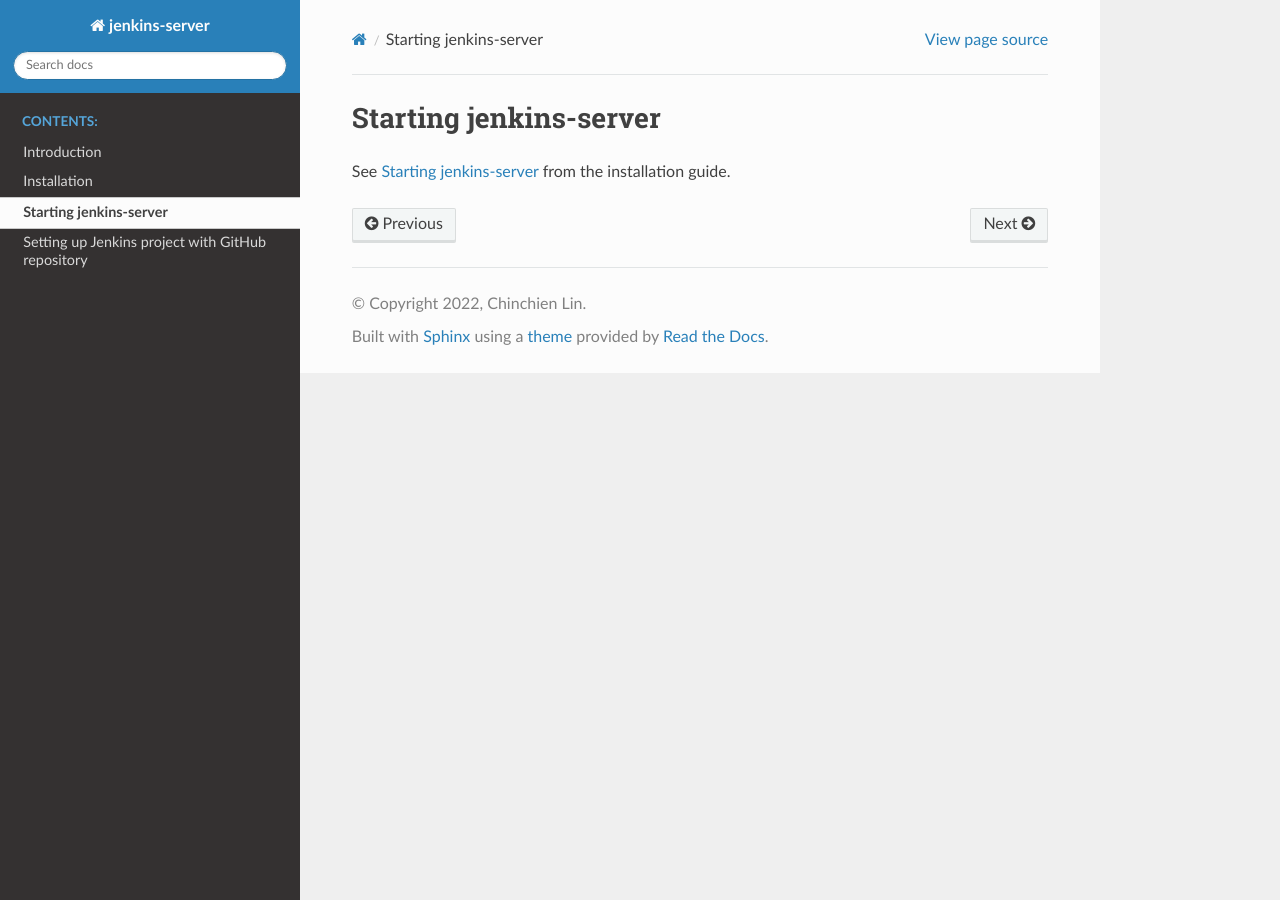
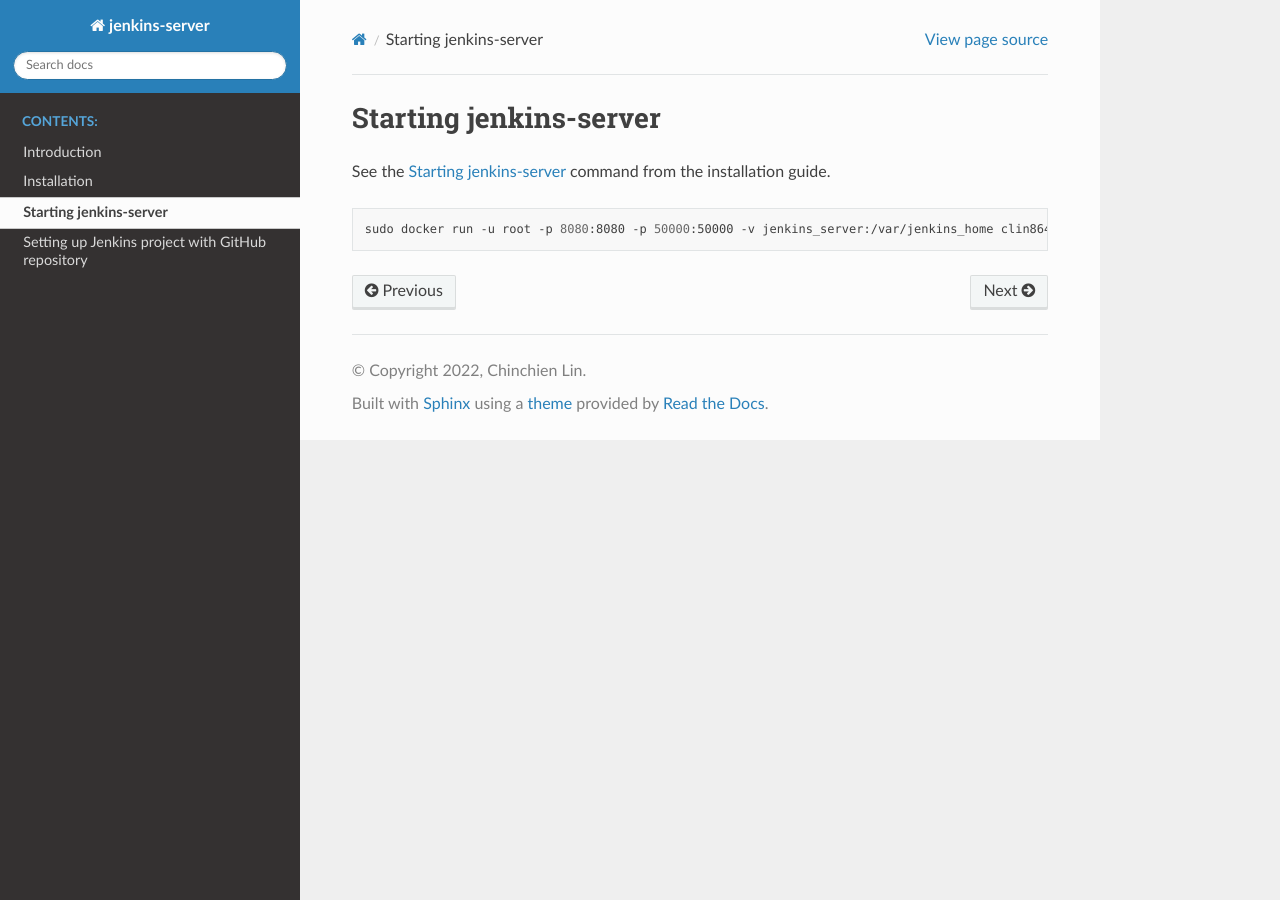
Before and after one commit to LIN810116/jenkins-server, a Sphinx documentation site: the page built from docs/source/starting_jenkins_server.rst, in a window 1280 px wide. Built offline with Sphinx 7.4.7 and the Read the Docs theme 2.0.0, drawn with Linux system fonts in a browser that asks for light colours.

Commit message:
Update docs

```diff
--- a/docs/source/installation.rst
+++ b/docs/source/installation.rst
@@ -56,6 +56,11 @@ Installation steps
       Unlock Jenkins page
 
 #. Click **Install suggested plugins**. Once the plugins have been installed, click **Continue**
+
+   .. note::
+
+      It's OK if some of the plugins not installed successfully because they might not be needed. You can always install them later from the plugin management page.
+
 #. Create the first Admin user, then click **Save and Continue**
 
    .. figure:: ./_static/images/create_first_admin.PNG
--- a/docs/source/starting_jenkins_server.rst
+++ b/docs/source/starting_jenkins_server.rst
@@ -2,4 +2,8 @@
 Starting jenkins-server
 =======================
 
-See :ref:`Starting jenkins-server <Starting jenkins-server>` from the installation guide.
+See the :ref:`Starting jenkins-server <Starting jenkins-server>` command from the installation guide.
+
+.. code-block:: bash
+
+   sudo docker run -u root -p 8080:8080 -p 50000:50000 -v jenkins_server:/var/jenkins_home clin864/jenkins-server
```
Also changed, not shown: docs/source/setting_up_jenkins_project_with_github_repository.rst (+10 -10 lines).
